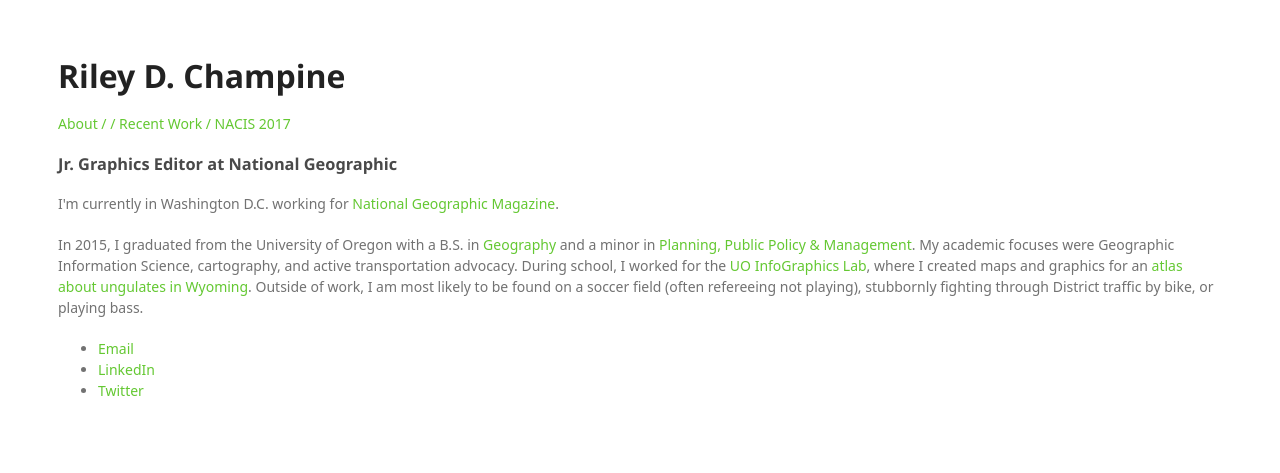
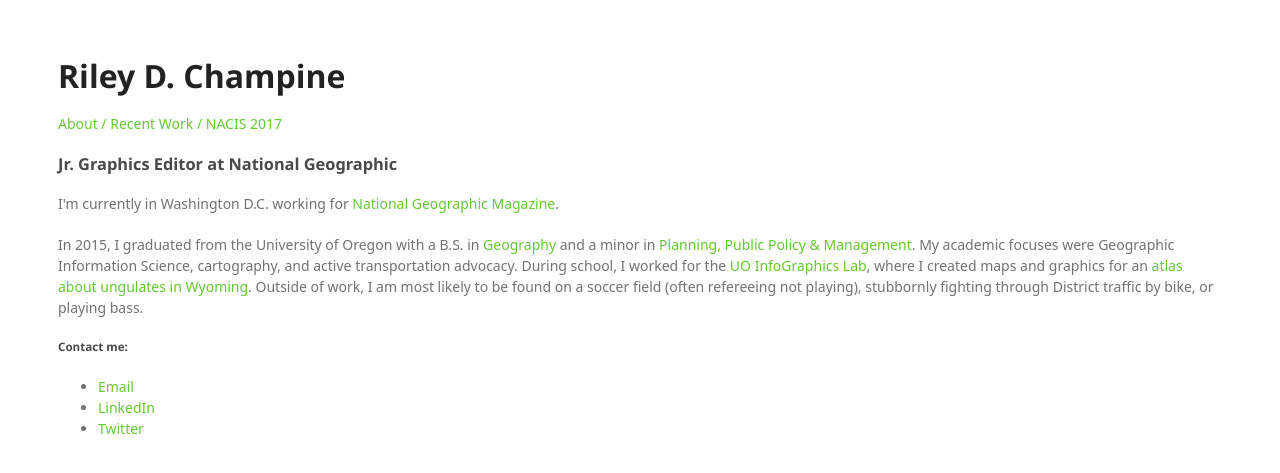
Before and after one commit to rileydchampine/rileydchampine.github.io, a Jekyll site: the page built from index.html, in a window 1280 px wide. Shown: the top 473 px of the page. Built offline with Jekyll 4.4.1, drawn with Linux system fonts in a browser that asks for light colours; some web fonts are replaced.

Commit message:
Update default.html

```diff
--- a/_layouts/default.html
+++ b/_layouts/default.html
@@ -9,8 +9,8 @@
 			<h1>Riley D. Champine</h1>
 			<nav>
 			<a href="/index.html">About / </a>
-			<a href="/maps.html">/ Recent Work</a>
-			<a href="/nacis2017.html">/ NACIS 2017</a>
+			<a href="/maps.html">Recent Work / </a>
+			<a href="/nacis2017.html">NACIS 2017</a>
 	        		<!--<li><a href="/otherprojects.html">Projects</a></li>-->
 	        		<!--<li><a href="/press.html">Press</a></li>-->
 			</nav>
@@ -20,7 +20,7 @@
 			{{ content }}
 
 			</div><!-- /.container -->
-
+			<h5>Contact me:</h5>
 	    		<ul>
 	        		<li><a href="mailto:rileydchampine@gmail.com">Email</a></li>
 	        		<li><a href="https://www.linkedin.com/in/rileydchampine">LinkedIn</a></li>
```
